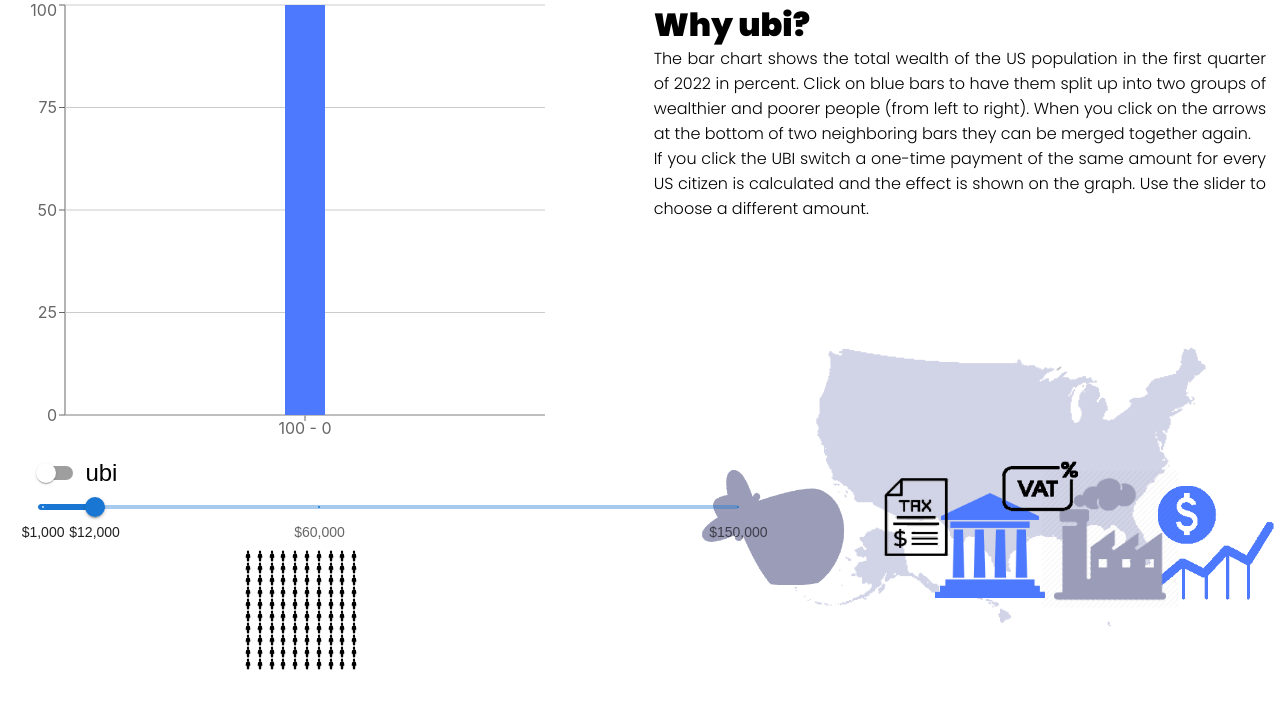
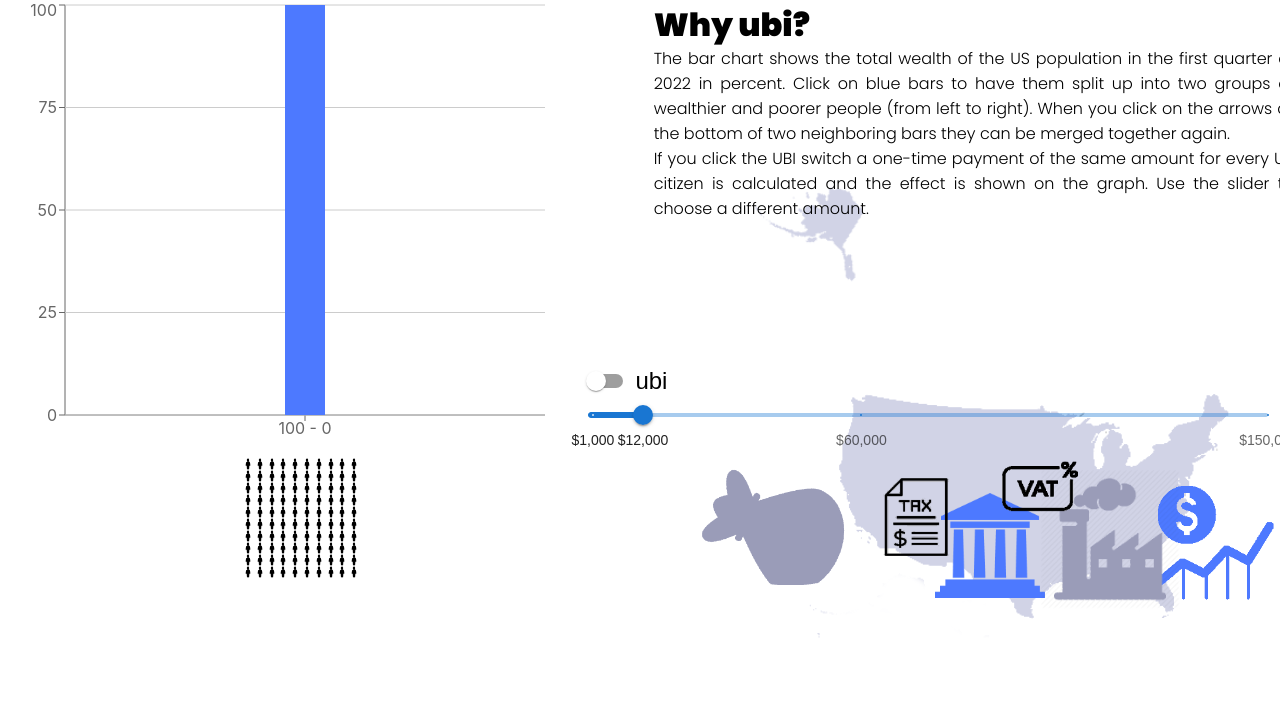
Before and after one commit to jankomp/y-ubi, a React (Create React App) app: page / in a window 1280 px wide. Shown: the top 708 px of the page. Built offline with nearby package versions, Linux system fonts and the light colour scheme.

Commit message:
fix tooltip content + deploy

```diff
--- a/package.json
+++ b/package.json
@@ -9,6 +9,7 @@
     "@testing-library/jest-dom": "^5.16.5",
     "@testing-library/react": "^13.4.0",
     "@testing-library/user-event": "^13.5.0",
+    "firebase": "^9.15.0",
     "react": "^18.2.0",
     "react-dom": "^18.2.0",
     "react-icons": "^4.7.1",
--- a/src/App.css
+++ b/src/App.css
@@ -71,6 +71,7 @@
 .ubiControls {
   margin-left: 3%;
   display: inline-block;
+  width: 650px;
 }
 
 .clickableBar {
@@ -116,6 +117,7 @@
   position: absolute;
   top: -20px;
   left: 653.68px;
+  width: 640px;
   font-family: poppinsBlack;
 }
 
@@ -125,5 +127,5 @@
   left: 653.68px;
   font-family: poppinsLight;
   text-align: justify;
-  padding-right: 13.92px;
+  width: 640px;
 }
--- a/src/App.js
+++ b/src/App.js
@@ -3,7 +3,7 @@ import { BarChart, Bar, Cell, XAxis, YAxis, CartesianGrid } from 'recharts';
 import { Switch, FormControlLabel, Slider, Box, Typography } from '@mui/material';
 import { GiPerson } from "react-icons/gi";
 import GetChartData from './ChartData';
-import CustomTooltip, { useTooltipContext } from "./CustomTooltip";
+import { useTooltipContext } from "./CustomTooltip";
 
 import './App.css';
 import moneyImg from './res/money.png';
@@ -14,6 +14,7 @@ import industry from './res/industry.png';
 import stock from './res/stock.png';
 import tax from './res/tax.png';
 import usa from './res/usa.png';
+import usafull from './res/usa_full.png';
 
 
 let UbI = false;
@@ -32,7 +33,7 @@ const App = () => {
 
   //This is where you create content to go inside of the tooltip
   const tooltipContent = (amount) => {
-    return <div>{"$" + (amount * 1503).toFixed(0).replace("/^\d{1,3}(,\d{3})*(\.\d+)?$/") + " bil"}</div>;
+    return <div>{"$" + (amount * 1.503).toFixed(2) + " trillion"}</div>;
   };
 
   //This is where you style the tooltip wrapper
@@ -233,7 +234,7 @@ const App = () => {
   return (
     <div className='visualization'>
       {getMoney()}
-      <img src={usa} alt="usa" style={{position:'absolute', transform: 'translate(750px, 300px)', width: '500px'}}/>
+      <img src={usafull} alt="usa" style={{position:'absolute', transform: 'translate(750px, 140px)', width: '500px'}}/>
       <img src={moneyBag} alt="moneybag" style={{position:'absolute', transform: 'translate(700px, 455px)', width: '150px'}}/>
       <img src={gov} alt="vat" style={{position:'absolute', transform: 'translate(935px, 493px)', width: '110px'}}/>
       <img src={stock} alt="vat" style={{position:'absolute', transform: 'translate(1150px, 478px)', width: '130px'}}/>
@@ -287,7 +288,7 @@ const App = () => {
         Use the slider to choose a different amount.
       </p>
       <div className='ubiControls'>
-        <Box sx={{ width: 700 }}>
+        <Box sx={{ width: 680 }}>
         <FormControlLabel control ={<Switch sx={switchStyle}/>} label={<Typography variant="h5">ubi</Typography>} onChange={applyUbi}/>
         <Slider
           aria-label="Always visible"
```
Also changed, not shown: firebase.json, src/res/usa_full.png (added), 1 other file (tests, documents, lock files or other folders).
